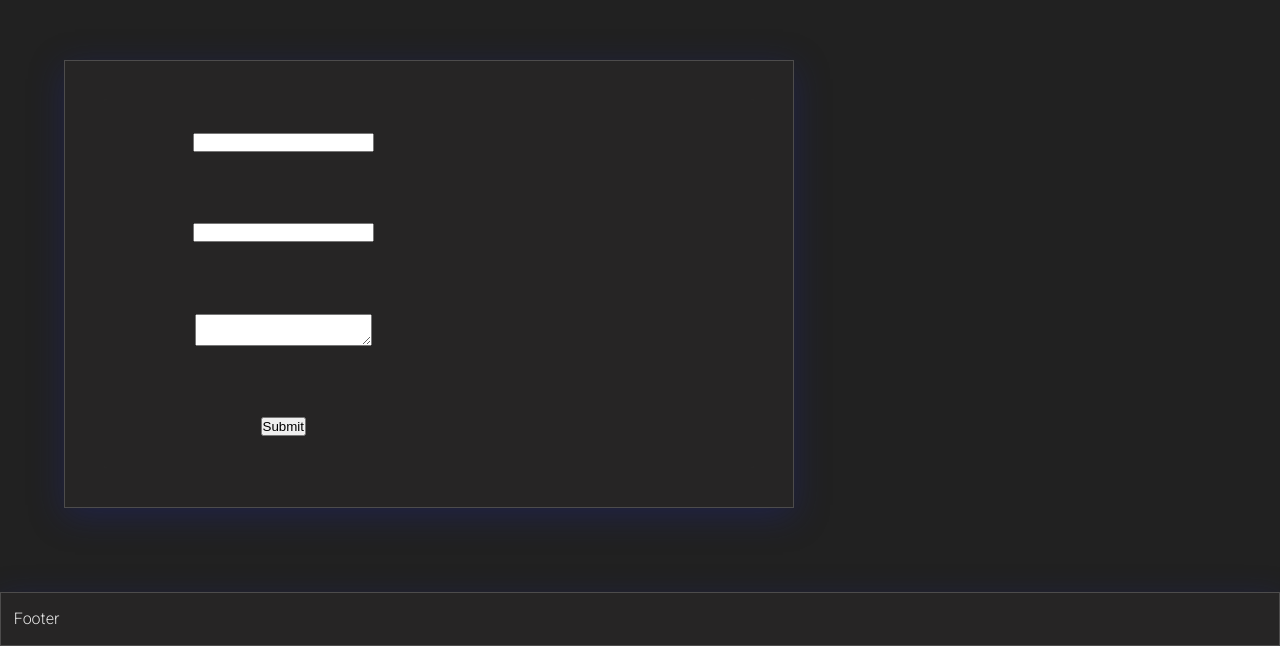
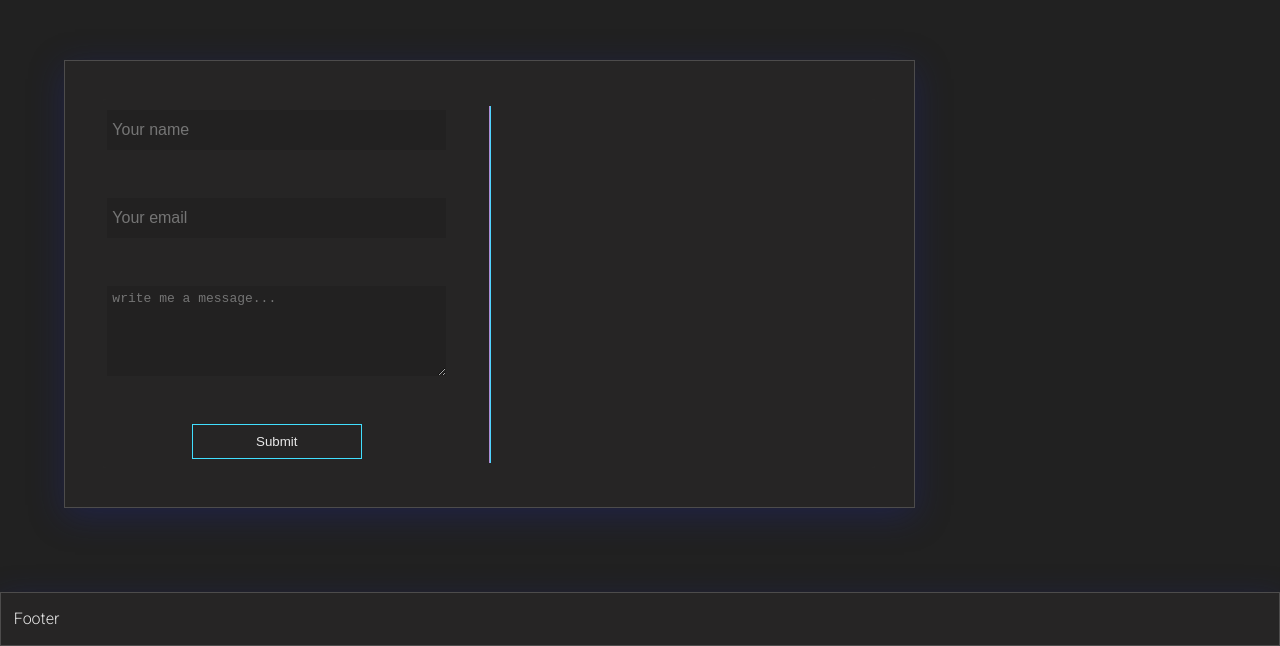
Before and after one commit to khamais-maaroufi/khamais-dev, a React (Vite) app: page / in a window 1280 px wide. Shown: the part 6722-7368 px from the top of the page. Built offline with nearby package versions, Linux system fonts and the light colour scheme.

Commit message:
finished-contact-form

```diff
--- a/package.json
+++ b/package.json
@@ -10,9 +10,11 @@
     "preview": "vite preview"
   },
   "dependencies": {
+    "@emailjs/browser": "^3.11.0",
     "aos": "^3.0.0-beta.6",
     "react": "^18.2.0",
     "react-dom": "^18.2.0",
+    "react-toastify": "^9.1.3",
     "react-vertical-timeline-component": "^3.6.0"
   },
   "devDependencies": {
--- a/src/App.css
+++ b/src/App.css
@@ -160,6 +160,7 @@ body {
   padding-left: 5%;
   position: relative;
 }
+
 /**
  * ----------------------------------------
  * animation vibrate-1
--- a/src/App.jsx
+++ b/src/App.jsx
@@ -15,6 +15,8 @@ import Certification from "./sections/certifications/Certification";
 import Skills from "./sections/skills/Skills";
 import Projects from "./sections/projects/Projects";
 import Contact from "./sections/contact/Contact";
+import { ToastContainer } from "react-toastify";
+import "react-toastify/dist/ReactToastify.css";
 function App() {
   const [language, setLanguage] = useState(Languages.ENGLISH);
 
@@ -60,6 +62,7 @@ function App() {
         <Contact />
         <Footer />
       </div>
+      <ToastContainer />
     </LanguageContext.Provider>
   );
 }
--- a/src/sections/contact/Contact.jsx
+++ b/src/sections/contact/Contact.jsx
@@ -1,9 +1,79 @@
-import React, { useContext } from "react";
+import React, { useContext, useRef, useState } from "react";
 import "./contact.css";
 import LanguageContext from "../../context/LanguageContext";
-
+import emailjs from "@emailjs/browser";
+import { toast } from "react-toastify";
 const Contact = () => {
   const { language } = useContext(LanguageContext);
+
+  const formRef = useRef();
+  const [form, setForm] = useState({
+    name: "",
+    email: "",
+    message: "",
+  });
+
+  const [loading, setLoading] = useState(false);
+
+  const handleChange = (e) => {
+    const { target } = e;
+    const { name, value } = target;
+
+    setForm({
+      ...form,
+      [name]: value,
+    });
+  };
+
+  const handleSubmit = (e) => {
+    e.preventDefault();
+    setLoading(true);
+
+    emailjs
+      .send(
+        "service_u0pwdo9",
+        "template_l6uxlos",
+        {
+          from_name: form.name,
+          to_name: "Visitor to my website",
+          from_email: form.email,
+          to_email: "khamais.sil@gmail.com",
+          message: form.message,
+        },
+        "vty9KRcS6zVOmTvU3"
+      )
+      .then(
+        () => {
+          let Message = "";
+          if (language === "English") {
+            Message =
+              "Thank you! I'll get back to you at my earliest convenience. 🌟";
+          } else {
+            Message = "Merci ! Je vous répondrai dès que possible. 🌟";
+          }
+
+          setLoading(false);
+          toast.success(Message);
+          setForm({
+            vty9KRcS6zVOmTvU3: "",
+            email: "",
+            message: "",
+          });
+        },
+        (error) => {
+          let Message = "";
+          if (language === "English") {
+            Message = "something went wrong. Please try again.";
+          } else {
+            Message = "Quelque chose s'est mal passé. Veuillez réessayer.";
+          }
+
+          setLoading(false);
+          console.error(error);
+          toast.error(Message);
+        }
+      );
+  };
 
   return (
     <section
@@ -15,12 +85,67 @@ const Contact = () => {
         Contact
       </h1>
       <div className="form-container glass">
-        <form>
-          <input type="text" />
-          <input type="text" />
-          <textarea />
-          <button>Submit</button>
+        <form ref={formRef} onSubmit={handleSubmit}>
+          {loading ? (
+            <div class="loader">
+              <span></span>
+              <span></span>
+              <span></span>
+              <span></span>
+              <span></span>
+              <span></span>
+              <span></span>
+              <span></span>
+              <span></span>
+              <span></span>
+              <span></span>
+              <span></span>
+              <span></span>
+              <span></span>
+              <span></span>
+            </div>
+          ) : (
+            <>
+              {" "}
+              <input
+                value={form.name}
+                onChange={handleChange}
+                type="text"
+                name="name"
+                id="name"
+                placeholder={language === "English" ? "Your name" : "Votre nom"}
+                required
+              />
+              <input
+                value={form.email}
+                onChange={handleChange}
+                type="email"
+                id="email"
+                name="email"
+                required
+                pattern="[a-zA-Z0-9._%+-]+@[a-zA-Z0-9.-]+\.[a-zA-Z]{2,}$"
+                placeholder={
+                  language === "English" ? "Your email" : "Votre email"
+                }
+              />
+              <textarea
+                value={form.message}
+                onChange={handleChange}
+                required
+                id="message"
+                name="message"
+                placeholder={
+                  language === "English"
+                    ? "write me a message..."
+                    : "Écrire un message..."
+                }
+              />
+              <button>Submit</button>
+            </>
+          )}
         </form>
+        <div className="vertical-line"></div>
+        <div className="contacts"></div>
       </div>
       <div data-aos="fade-up-right" className="cube">
         <div id="shape">
--- a/src/sections/contact/contact.css
+++ b/src/sections/contact/contact.css
@@ -11,17 +11,70 @@
   z-index: -1;
 }
 .form-container {
-  width: 60%;
+  width: 70%;
   height: 70%;
+  display: flex;
+  flex-direction: row;
+  justify-content: space-evenly;
+  align-items: center;
+}
+.contacts {
+  width: 50%;
+}
+.vertical-line {
+  width: 2px;
+  height: 80%;
+  background: var(--accent);
 }
 .form-container > form {
-  width: 60%;
+  width: 50%;
   height: 100%;
   display: flex;
   flex-direction: column;
   justify-content: space-evenly;
   align-items: center;
 }
+.form-container > form input,
+.form-container > form textarea {
+  width: 80%;
+  height: 40px;
+  caret-color: var(--primary);
+  background: transparent;
+  padding-left: 5px;
+  color: var(--primary);
+  font-size: medium;
+  outline: none;
+  border: none;
+  background: rgba(0, 0, 0, 0.103);
+}
+.form-container > form textarea {
+  padding-top: 5px;
+  height: 90px;
+}
+.form-container > form input:focus,
+.form-container > form textarea:focus {
+  border-bottom: 1px solid #41dfff;
+  box-shadow: 0 0 10px #41dfff;
+}
+.form-container > form button {
+  width: 40%;
+  height: 35px;
+  background: transparent;
+  border: 1px solid #41dfff;
+  outline: none;
+  cursor: pointer;
+  color: var(--primary);
+  transition: all 0.5s ease;
+}
+.form-container > form button:hover {
+  background-color: #41dfff52;
+  box-shadow: 0 0 10px #41dfff;
+}
+.form-container > form button:active {
+  background: transparent;
+  box-shadow: none;
+}
+
 #shape {
   position: relative;
   width: calc(10vw + 10vh);
@@ -33,7 +86,7 @@
   position: absolute;
   width: 100%;
   height: 100%;
-  border: 3px solid #c777b9;
+  border: 3px solid #41dfff;
   box-shadow: 0 0 20px 0px #41dfff;
   border-radius: 3px;
 }
@@ -64,3 +117,177 @@
     transform: rotateX(360deg) rotateY(360deg) rotateZ(360deg);
   }
 }
+
+@media (max-width: 600px) {
+  #contact {
+    height: 100vh !important;
+  }
+  .form-container {
+    height: 80vh;
+    flex-direction: column;
+    justify-content: space-evenly;
+    align-items: center;
+  }
+  .contacts {
+    width: 100%;
+    height: 50%;
+  }
+  .vertical-line {
+    width: 80%;
+    height: 2px;
+    background: var(--accent);
+  }
+  .form-container > form {
+    width: 100%;
+    height: 50%;
+  }
+}
+.loader {
+  position: relative;
+  width: 300px;
+  height: 300px;
+  transform-style: preserve-3d;
+  transform: perspective(500px) rotateX(60deg);
+}
+
+.loader span {
+  position: absolute;
+  display: block;
+  border: 5px solid #41dfff;
+  box-shadow: 0 5px 0 #41dfff;
+  inset: 0 5px 0 #ccc;
+  box-sizing: border-box;
+  border-radius: 50%;
+  animation: animate 3s ease-in-out infinite;
+}
+
+@keyframes animate {
+  0%,
+  100% {
+    transform: translateZ(-100px);
+  }
+
+  50% {
+    transform: translateZ(100px);
+  }
+}
+
+.loader span:nth-child(1) {
+  top: 0;
+  left: 0;
+  bottom: 0;
+  right: 0;
+  animation-delay: 1.4s;
+}
+
+.loader span:nth-child(2) {
+  top: 10px;
+  left: 10px;
+  bottom: 10px;
+  right: 10px;
+  animation-delay: 1.3s;
+}
+
+.loader span:nth-child(3) {
+  top: 20px;
+  left: 20px;
+  bottom: 20px;
+  right: 20px;
+  animation-delay: 1.2s;
+}
+
+.loader span:nth-child(4) {
+  top: 30px;
+  left: 30px;
+  bottom: 30px;
+  right: 30px;
+  animation-delay: 1.1s;
+}
+
+.loader span:nth-child(5) {
+  top: 40px;
+  left: 40px;
+  bottom: 40px;
+  right: 40px;
+  animation-delay: 1s;
+}
+
+.loader span:nth-child(6) {
+  top: 50px;
+  left: 50px;
+  bottom: 50px;
+  right: 50px;
+  animation-delay: 0.9s;
+}
+
+.loader span:nth-child(7) {
+  top: 60px;
+  left: 60px;
+  bottom: 60px;
+  right: 60px;
+  animation-delay: 0.8s;
+}
+
+.loader span:nth-child(8) {
+  top: 70px;
+  left: 70px;
+  bottom: 70px;
+  right: 70px;
+  animation-delay: 0.7s;
+}
+
+.loader span:nth-child(9) {
+  top: 80px;
+  left: 80px;
+  bottom: 80px;
+  right: 80px;
+  animation-delay: 0.6s;
+}
+
+.loader span:nth-child(10) {
+  top: 90px;
+  left: 90px;
+  bottom: 90px;
+  right: 90px;
+  animation-delay: 0.5s;
+}
+
+.loader span:nth-child(11) {
+  top: 100px;
+  left: 100px;
+  bottom: 100px;
+  right: 100px;
+  animation-delay: 0.4s;
+}
+
+.loader span:nth-child(12) {
+  top: 110px;
+  left: 110px;
+  bottom: 110px;
+  right: 110px;
+  animation-delay: 0.3s;
+}
+
+.loader span:nth-child(13) {
+  top: 120px;
+  left: 120px;
+  bottom: 120px;
+  right: 120px;
+  animation-delay: 0.2s;
+}
+
+.loader span:nth-child(14) {
+  top: 130px;
+  left: 130px;
+  bottom: 130px;
+  right: 130px;
+  animation-delay: 0.1s;
+}
+
+.loader span:nth-child(15) {
+  top: 140px;
+  left: 140px;
+  bottom: 140px;
+  right: 140px;
+  animation-delay: 0s;
+}
--- a/src/sections/skills/Skills.jsx
+++ b/src/sections/skills/Skills.jsx
@@ -1,4 +1,4 @@
-import React from "react";
+import React, { useContext } from "react";
 import "./skills.css";
 import java from "../../assets/tech/java.png";
 import node from "../../assets/tech/nodejs.png";
@@ -8,7 +8,10 @@ import git from "../../assets/tech/git.png";
 import docker from "../../assets/tech/docker.png";
 import mongodb from "../../assets/tech/mongodb.png";
 import react from "../../assets/tech/reactjs.png";
+import LanguageContext from "../../context/LanguageContext";
+
 function Skills() {
+  const { language } = useContext(LanguageContext);
   return (
     <section
       className="section-container gradient-text"
@@ -16,7 +19,7 @@ function Skills() {
       id="skills"
     >
       <h1 data-aos="fade-up" className="heading-one">
-        Skills
+        {language === "English" ? "Skills" : "Compétences"}
       </h1>
       <div className="bg-for-bigcircle" data-aos="fade-up">
         <div className="circle-center vibrate-1"></div>
```
Also changed, not shown: 1 other file (tests, documents, lock files or other folders).
